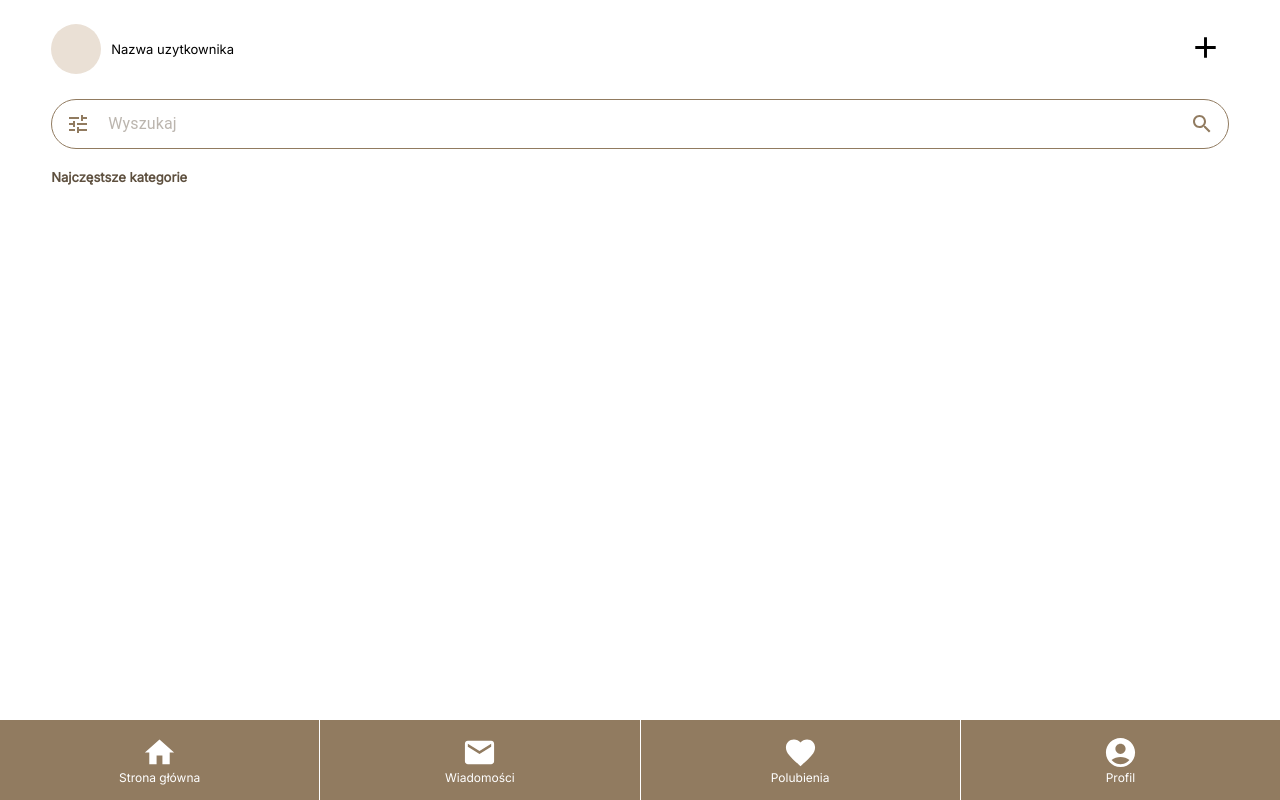
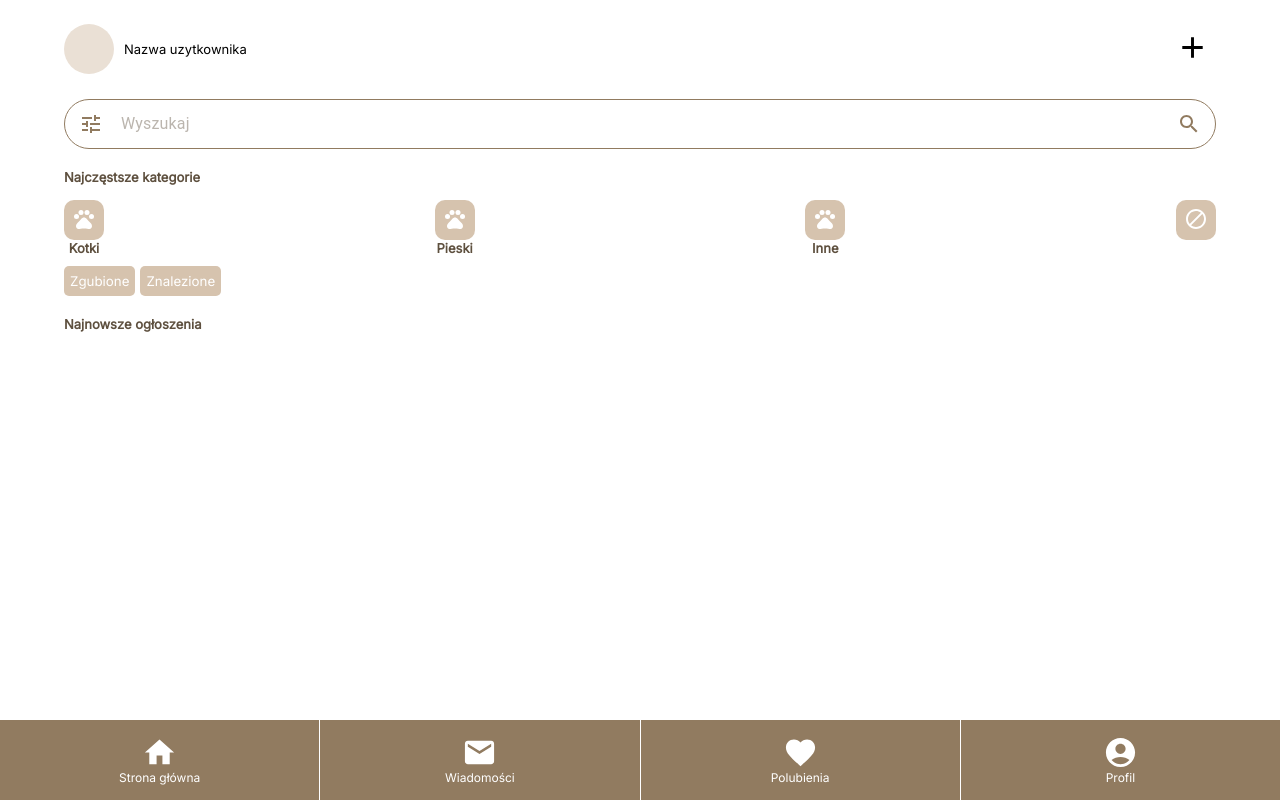
Before and after one commit to asiabielawska/PetsFinder, a React (Vite) app: page / in a window 1280 px wide. Built offline with nearby package versions, Linux system fonts and the light colour scheme.

Commit message:
Add font to most common categories

```diff
--- a/src/App.tsx
+++ b/src/App.tsx
@@ -2,7 +2,16 @@ import { AddNewAnimalButton } from "./components/Main/AddNewAnimalButton/AddNewA
 import { BottomMainMenuBar } from "./components/Main/BottomMainMenuBar/BottomMainMenuBar";
 import { PhotoAndUserName } from "./components/Main/PhotoAndUserName/PhotoAndUserName";
 import { SearchEngine } from "./components/Main/SearchEngine/SearchEngine";
-import { MainContent } from "./styled";
+import PetsIcon from "@mui/icons-material/Pets";
+import BlockIcon from "@mui/icons-material/Block";
+import {
+  Category,
+  CategoryButton,
+  CommonCategories,
+  Heading,
+  LostFindButtons,
+  MainContent,
+} from "./styled";
 
 function App() {
   return (
@@ -13,16 +22,37 @@ function App() {
           <AddNewAnimalButton />
         </div>
         <SearchEngine />
-        <div
-          style={{
-            marginTop: 20,
-            color: "#5E503F",
-            fontWeight: "bold",
-            fontSize: 13,
-          }}
-        >
-          Najczęstsze kategorie
+        <Heading>Najczęstsze kategorie</Heading>
+        <CommonCategories>
+          <Category>
+            <CategoryButton>
+              <PetsIcon />
+            </CategoryButton>
+            <div>Kotki</div>
+          </Category>
+          <Category>
+            <CategoryButton>
+              <PetsIcon />
+            </CategoryButton>
+            <div>Pieski</div>
+          </Category>
+          <Category>
+            <CategoryButton>
+              <PetsIcon />
+            </CategoryButton>
+            <div>Inne</div>
+          </Category>
+          <Category>
+            <CategoryButton>
+              <BlockIcon fontSize="medium" />
+            </CategoryButton>
+          </Category>
+        </CommonCategories>
+        <div style={{ paddingTop: 10 }}>
+          <LostFindButtons>Zgubione</LostFindButtons>
+          <LostFindButtons>Znalezione</LostFindButtons>
         </div>
+        <Heading>Najnowsze ogłoszenia</Heading>
       </MainContent>
 
       <BottomMainMenuBar />
--- a/src/styled.ts
+++ b/src/styled.ts
@@ -2,9 +2,52 @@ import { styled } from "@mui/material";
 
 export const MainContent = styled("div")({
   paddingTop: "3vh",
-  paddingLeft: "4vw",
-  paddingRight: "4vw",
+  paddingLeft: "5vw",
+  paddingRight: "5vw",
   display: "flex",
   justifyContent: "center",
   flexDirection: "column",
 });
+
+export const Heading = styled("div")({
+  marginTop: 20,
+  color: "#5E503F",
+  fontWeight: 900,
+  fontSize: 13,
+});
+
+export const CommonCategories = styled("div")({
+  display: "flex",
+  flexDirection: "row",
+  paddingTop: 15,
+  width: "100%",
+  justifyContent: "space-between",
+});
+
+export const Category = styled("div")({
+  display: "flex",
+  flexDirection: "column",
+  color: "#5E503F",
+  fontSize: 13,
+  alignItems: "center",
+  fontWeight: "bold",
+});
+
+export const CategoryButton = styled("button")({
+  border: "none",
+  backgroundColor: "#D6C3AE",
+  height: 40,
+  width: 40,
+  borderRadius: 10,
+  color: "white",
+});
+
+export const LostFindButtons = styled("button")({
+  border: "none",
+  backgroundColor: "#D6C3AE",
+  height: 30,
+  width: "auto",
+  borderRadius: 5,
+  color: "white",
+  marginRight: 5,
+});
```
